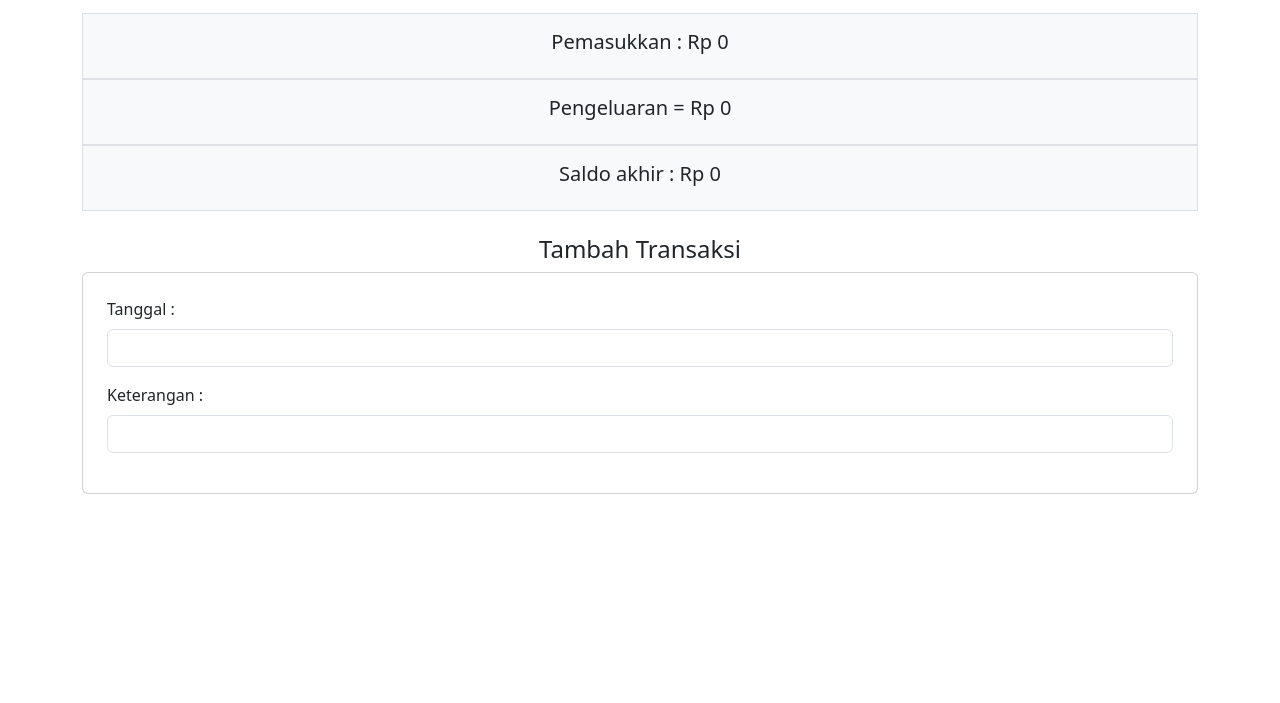
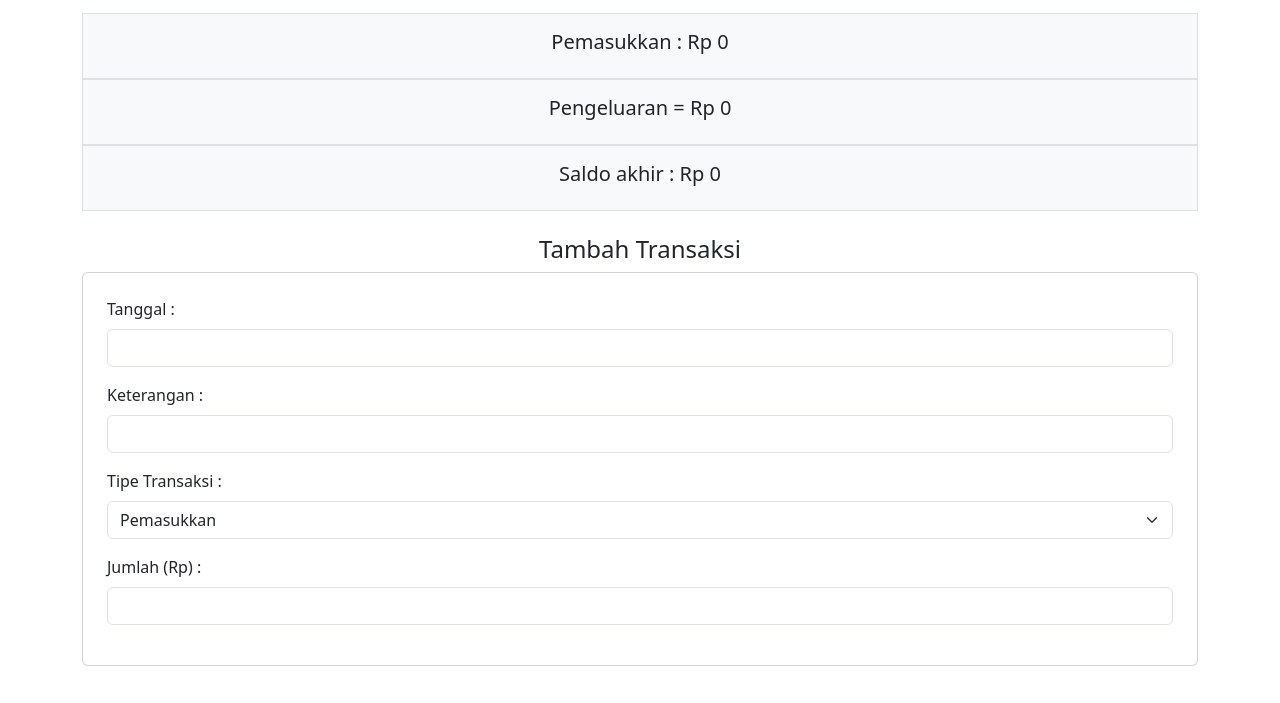
Before and after one commit to MichellePtrciaa/2327240047UTS, a plain HTML site: page index.html in a window 1280 px wide. Shown: the part 97-800 px from the top of the page. Drawn offline with nearby package versions, Linux system fonts and the light colour scheme.

Commit message:
Update index.html
Menambahkan form tipe transaksi dan jumlah

```diff
--- a/index.html
+++ b/index.html
@@ -40,6 +40,17 @@
                 <label for="Keterangan" class = "form-label">Keterangan :</label>
                 <input type="text" id="Keterangan" class="form-control">
             </div>
+            <div class="mb-3">
+                <label for="tipetransaksi" class = "form-label">Tipe Transaksi :</label>
+                <select id="tipeTransaksi" class="form-select">
+                    <option value ="pemasukan">Pemasukkan</option>
+                    <option value ="pengeluaran">Pengeluaran</option>
+                </select>
+            </div>
+            <div class="mb-3">
+                <label for="jumlah" class = "form-label">Jumlah (Rp) :</label>
+                <input type="text" id="jumlah" class="form-control">
+            </div>
         </div>
       </body>
 </html>
```
